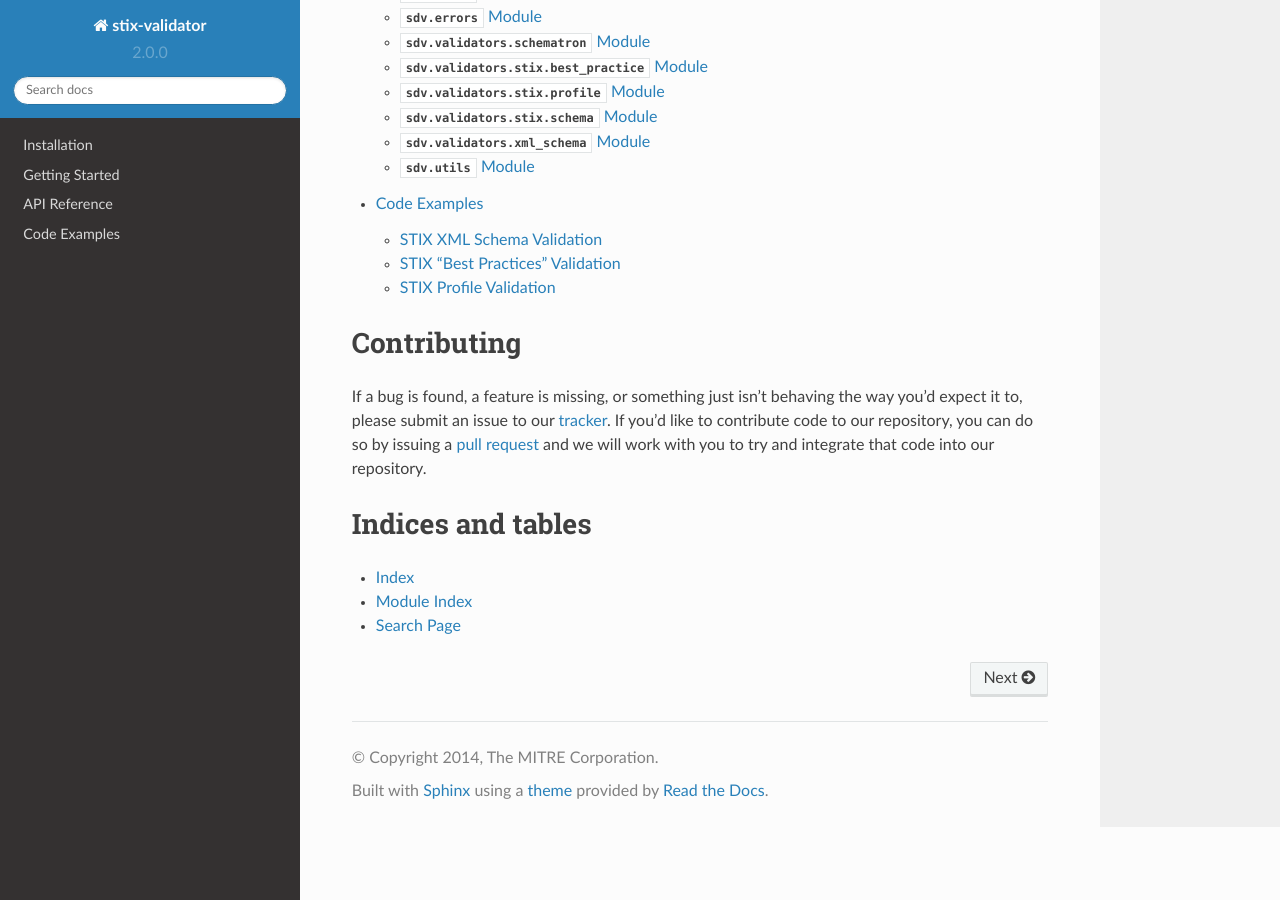
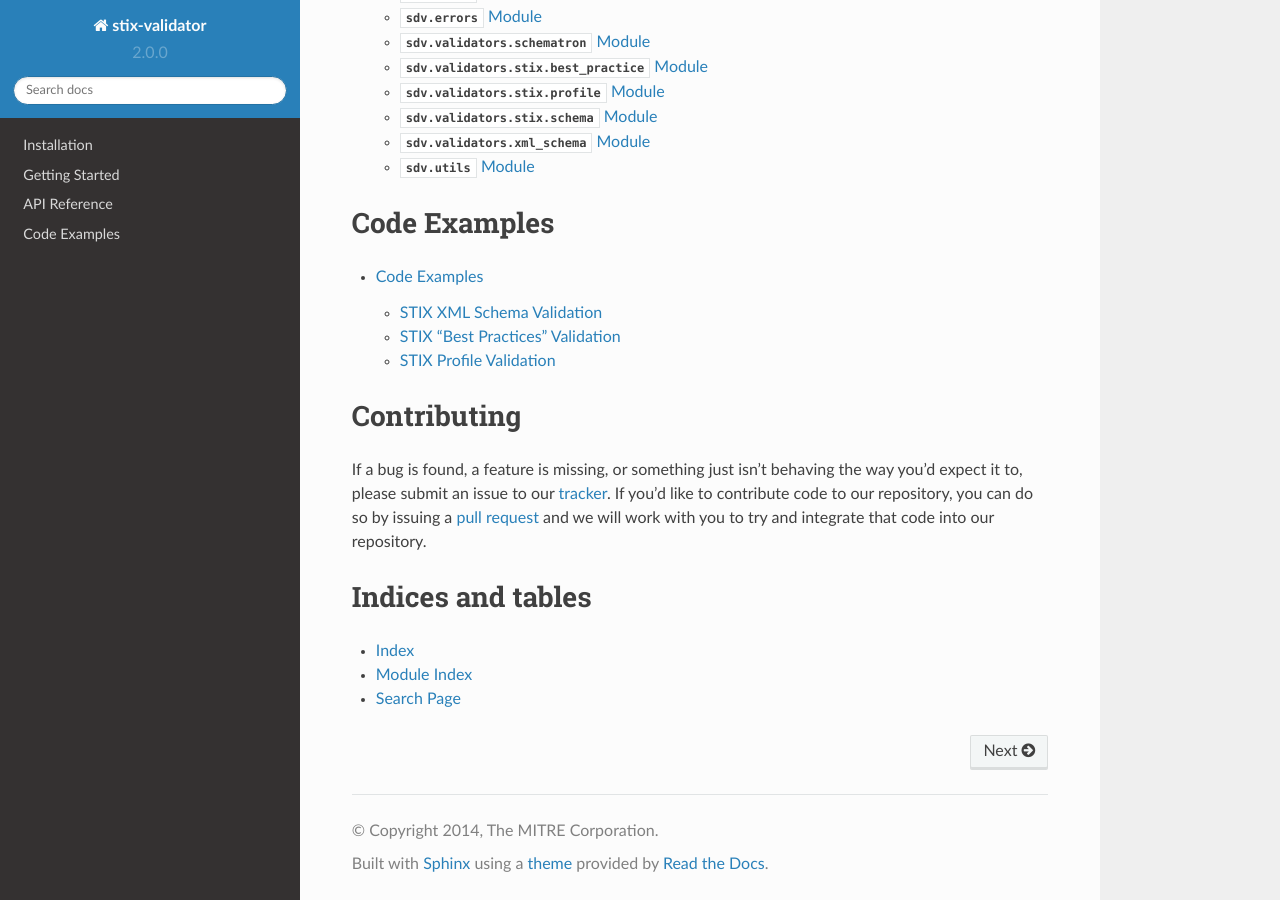
Before and after one commit to STIXProject/stix-validator, a Sphinx documentation site: the page built from docs/index.rst, in a window 1280 px wide and 900 px high, scrolled down 855 px. Built offline with Sphinx 7.4.7 and the Read the Docs theme 2.0.0, drawn with Linux system fonts in a browser that asks for light colours; pages that are not in the unit, such as notebooks, are missing from menus; the version number is read from the project's files by our own code.

Commit message:
Moved code examples out from under api/ folder

```diff
--- a/docs/api/index.rst
+++ b/docs/api/index.rst
@@ -5,8 +5,8 @@ The **stix-validator** APIs provide methods for validating STIX content. Listed
 below are the modules and packages provided by the
 **stix-validator** library.
 
-For examples of how make use of all of this, check out the :doc:`examples/index`
-page.
+For examples of how make use of all of this, check out the
+:doc:`/examples/index` page.
 
 .. note::
 
--- a/docs/api/examples/best_practices.rst
+++ b/docs/examples/best_practices.rst
@@ -66,7 +66,7 @@ The BestPracticeValidationResults Class
 
 STIX Best Practices validation results are communicated via the
 :class:`.BestPracticeValidationResults`,
-:class:`BestPracticeWarningCollection`, and :class:`.BestPracticeWarning`
+:class:`.BestPracticeWarningCollection`, and :class:`.BestPracticeWarning`
 classes.
 
 The :meth:`sdv.validate_best_practices` and
--- a/docs/index.rst
+++ b/docs/index.rst
@@ -36,7 +36,15 @@ API Documentation
    :maxdepth: 2
 
    api/index
-   api/examples/index
+
+Code Examples
+=============
+
+.. toctree::
+    :maxdepth: 2
+
+    examples/index
+
 
 Contributing
 ============
```
Also changed, not shown: other parts of docs/api/index.rst (+0 -1 lines), docs/examples/index.rst (renamed from docs/api/examples/index.rst), docs/examples/profile.rst (renamed from docs/api/examples/profile.rst), docs/examples/schema.rst (renamed from docs/api/examples/schema.rst).
